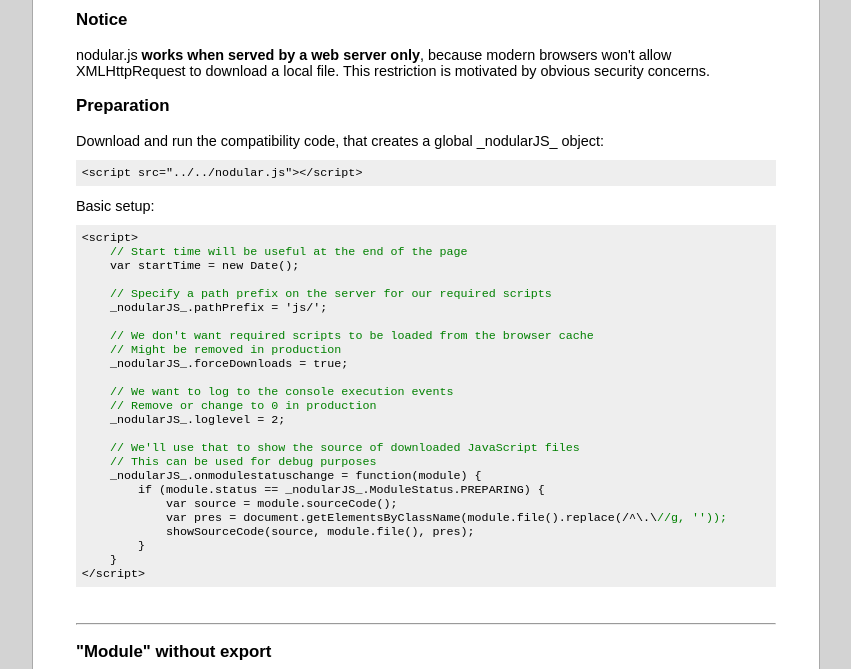
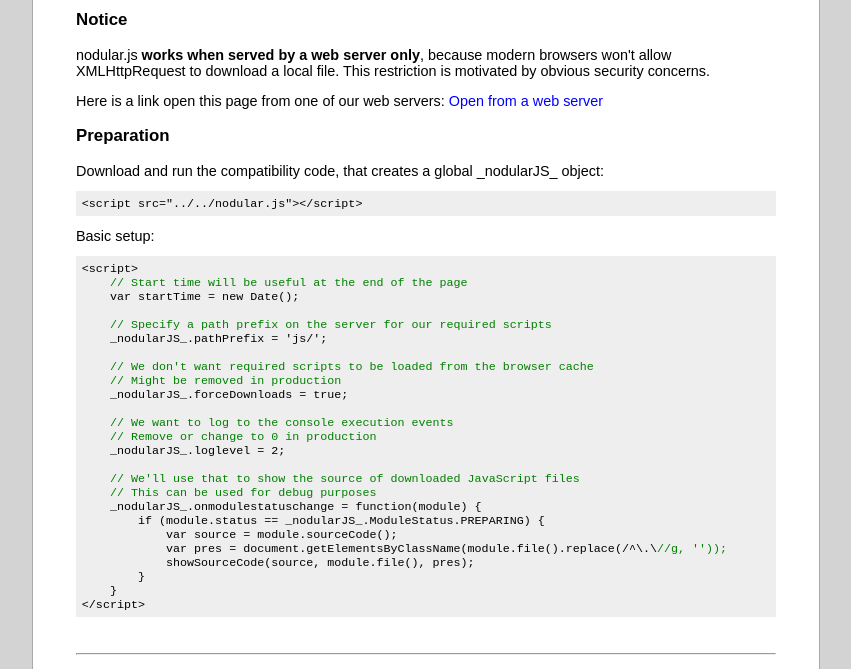
Before and after one commit to digitalepidemiologylab/nodular.js, a plain HTML site: page examples/index.html in a window 1280 px wide. Shown: the part 117-786 px from the top of the page, without its empty margins (214-1065 px from the left). Drawn offline with Linux system fonts and the light colour scheme; no server answers.

Commit message:
Updated example page

```diff
--- a/examples/index.html
+++ b/examples/index.html
@@ -112,8 +112,8 @@
                 nodular.js <b>works when served by a web server only</b>, because modern browsers won't allow
                 XMLHttpRequest to download a local file. This restriction is motivated by obvious security concerns.
             </p>
-            <p style="display: none">
-                Here is a link open this page from one of our web servers: <a href="">Open from a web server</a>
+            <p>
+                Here is a link open this page from one of our web servers: <a href="http://nodular.js.s3-website-eu-west-1.amazonaws.com/examples/">Open from a web server</a>
             </p>
 
 
@@ -213,7 +213,8 @@
                 // Just to show the time it took to load & run all required files
                 var elapsed = new Date() - startTime;
                 showOutput('Time to execute up to the exception: '
-                           + elapsed + 'ms (would be faster without debug logs)');
+                           + elapsed + 'ms ');
+                showOutput('(would be faster without debug logs)');
 
                 // Require a file that will throw an exception
                 require('./RequireWrong.js');
```
